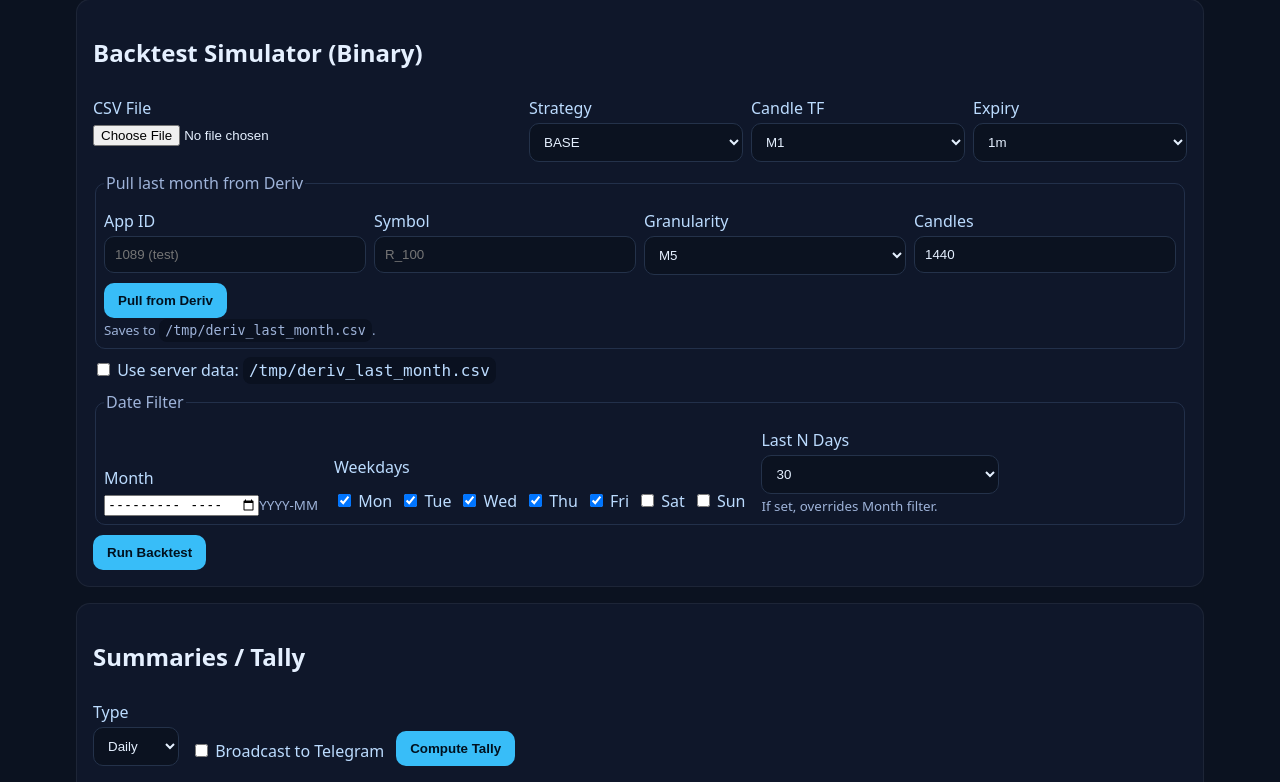
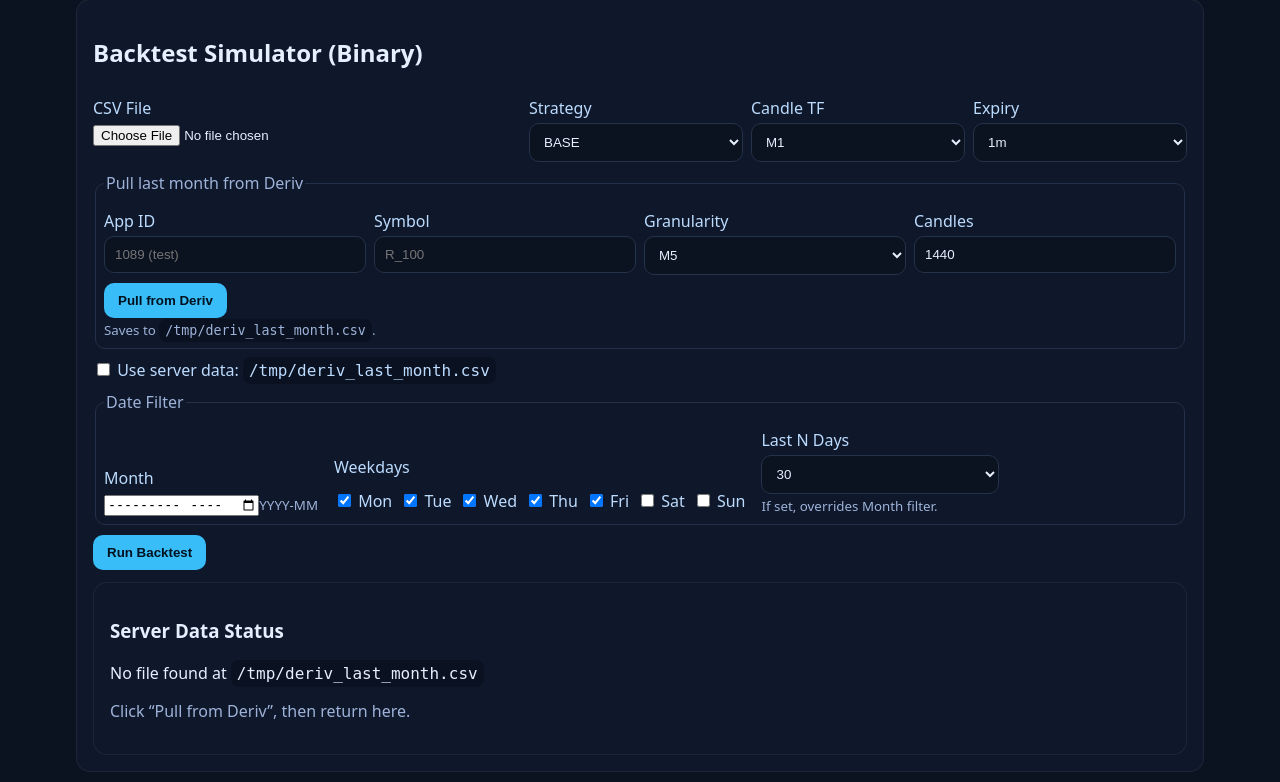
Before and after one commit to Fanatic1989/pocket-option-signals, a Flask app: page /dashboard in a window 1280 px wide. Shown: the part 3749-4531 px from the top of the page. Run offline with Flask 3, Linux system fonts and the light colour scheme; the visitor is signed in with stand-in values (Sample User, id 1); data comes from the database, SQL or seed files in the repository; some libraries are stand-ins or nearby versions.

Commit message:
Update dashboard.html

```diff
--- a/templates/dashboard.html
+++ b/templates/dashboard.html
@@ -211,6 +211,21 @@ select.multiselect{min-height:160px}
       <div style="margin-top:10px"><button class="btn">Run Backtest</button></div>
     </form>
 
+    {% if server_data %}
+      <div class="card" style="margin-top:12px">
+        <h3>Server Data Status</h3>
+        {% if server_data.exists %}
+          <p>Path: <span class="code">{{ server_data.path }}</span></p>
+          <p>Rows: <b>{{ server_data.rows }}</b> • Last modified: <b>{{ server_data.mtime }}</b></p>
+          <p class="muted">Columns: {{ server_data.columns|join(', ') }}</p>
+          <p class="muted">Tick “Use server data” above to run against this file.</p>
+        {% else %}
+          <p>No file found at <span class="code">{{ server_data.path }}</span></p>
+          <p class="muted">Click “Pull from Deriv”, then return here.</p>
+        {% endif %}
+      </div>
+    {% endif %}
+
     {% if bt %}
       <h3>Results</h3>
       <p>Trades: <b>{{ bt.trades }}</b> • Wins: <b style="color:var(--green)">{{ bt.wins }}</b> •
```
